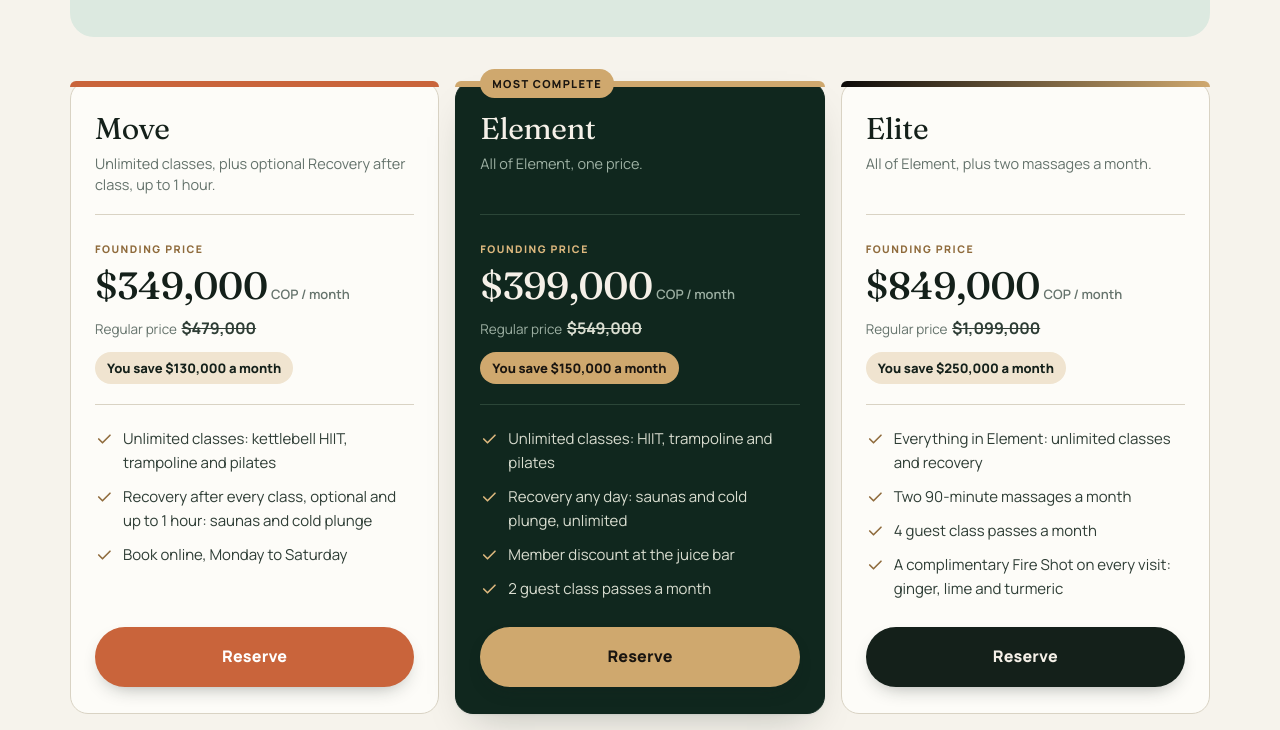
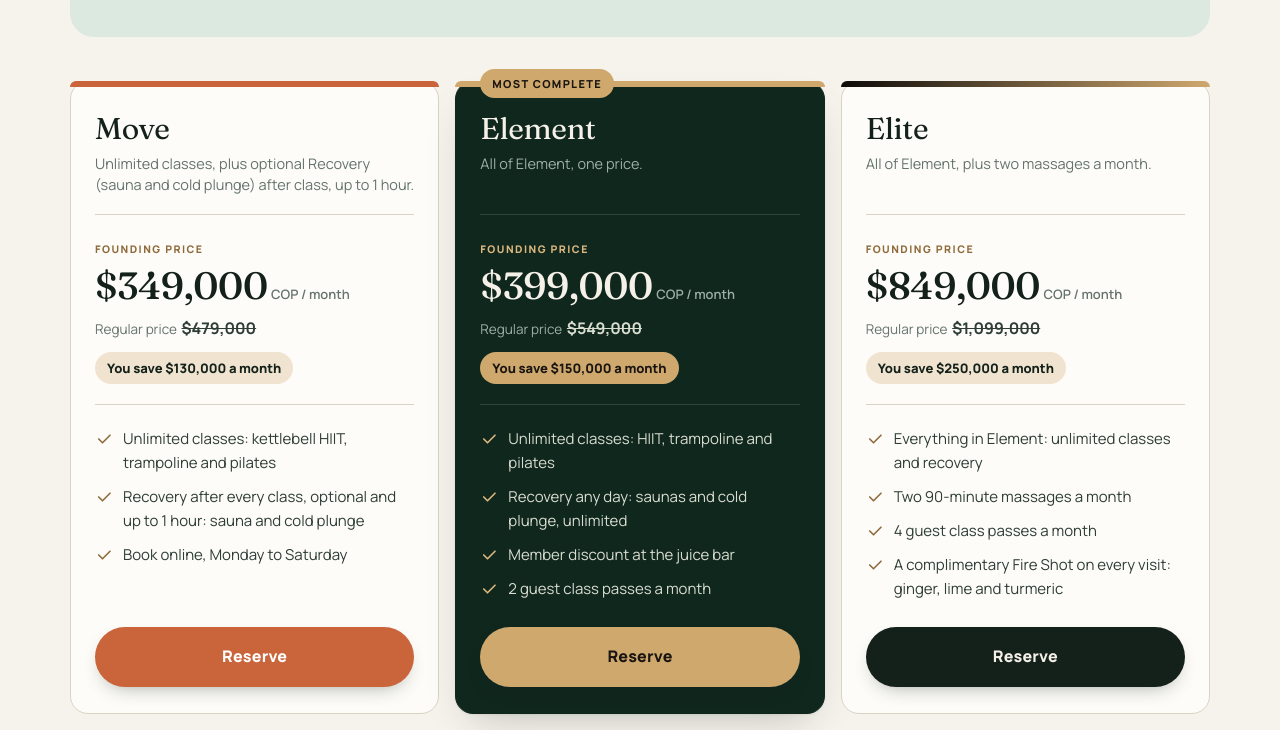
Before and after one commit to ryandundun/element-health-club, a plain HTML site: page memberships.html in a window 1280 px wide. Shown: the part 721-1451 px from the top of the page. Drawn offline with Linux system fonts and the light colour scheme.

Commit message:
Move: name the sauna and cold plunge in the optional Recovery wording
Co-Authored-By: Claude Opus 5.5 <noreply@anthropic.com>
Claude-Session: https://claude.ai/code/session_01Qw1NFsD7h4SwUNG8ia8J8n

```diff
--- a/memberships.html
+++ b/memberships.html
@@ -91,7 +91,7 @@
     <div class="plans">
       <article class="plan fade" data-plan="move">
         <h3>Move</h3>
-        <p class="sub" data-i18n="plans.move.sub">Unlimited classes, plus optional Recovery after class, up to 1 hour.</p>
+        <p class="sub" data-i18n="plans.move.sub">Unlimited classes, plus optional Recovery (sauna and cold plunge) after class, up to 1 hour.</p>
         <div class="plan-price">
           <span class="plan-found" data-i18n="plans.founding">Founding price</span>
           <p class="plan-now"><b data-i18n="plans.move.price">$349,000</b> <small data-i18n="plans.per">COP / month</small></p>
@@ -100,7 +100,7 @@
         </div>
         <ul>
           <li><svg viewBox="0 0 24 24" fill="none" stroke="currentColor" stroke-width="2.2" stroke-linecap="round" stroke-linejoin="round"><path d="m5 12 5 5L20 7"/></svg><span data-i18n="plans.move.1">Unlimited classes: kettlebell HIIT, trampoline and pilates</span></li>
-          <li><svg viewBox="0 0 24 24" fill="none" stroke="currentColor" stroke-width="2.2" stroke-linecap="round" stroke-linejoin="round"><path d="m5 12 5 5L20 7"/></svg><span data-i18n="plans.move.2">Recovery after every class, optional and up to 1 hour: saunas and cold plunge</span></li>
+          <li><svg viewBox="0 0 24 24" fill="none" stroke="currentColor" stroke-width="2.2" stroke-linecap="round" stroke-linejoin="round"><path d="m5 12 5 5L20 7"/></svg><span data-i18n="plans.move.2">Recovery after every class, optional and up to 1 hour: sauna and cold plunge</span></li>
           <li><svg viewBox="0 0 24 24" fill="none" stroke="currentColor" stroke-width="2.2" stroke-linecap="round" stroke-linejoin="round"><path d="m5 12 5 5L20 7"/></svg><span data-i18n="plans.move.3">Book online, Monday to Saturday</span></li>
         </ul>
         <a class="btn btn-primary" data-wa="wa.plan.move" href="https://wa.me/573106508588" target="_blank" rel="noopener" data-i18n="plans.cta">Reserve</a>
--- a/site.js
+++ b/site.js
@@ -124,13 +124,13 @@
       "plans.recovery.1": "Dry sauna, unlimited",
       "plans.recovery.2": "Cold plunge, unlimited",
       "plans.recovery.3": "Come any day, Monday to Saturday", "plans.recovery.4": "Made for people who train elsewhere: runners, cyclists, athletes",
-      "plans.move.sub": "Unlimited classes, plus optional Recovery after class, up to 1 hour.",
+      "plans.move.sub": "Unlimited classes, plus optional Recovery (sauna and cold plunge) after class, up to 1 hour.",
       "plans.move.price": "$349,000",
       "plans.move.was": "$479,000",
       "plans.move.save": "You save $130,000 a month",
       "wa.plan.move": "Hi, I'd like the Move membership at the founding price.",
       "plans.move.1": "Unlimited classes: kettlebell HIIT, trampoline and pilates",
-      "plans.move.2": "Recovery after every class, optional and up to 1 hour: saunas and cold plunge",
+      "plans.move.2": "Recovery after every class, optional and up to 1 hour: sauna and cold plunge",
       "plans.move.3": "Book online, Monday to Saturday",
       "plans.element.sub": "All of Element, one price.",
       "plans.element.price": "$399,000",
@@ -281,13 +281,13 @@
       "plans.recovery.1": "Sauna seco, sin límite",
       "plans.recovery.2": "Cold plunge, sin límite",
       "plans.recovery.3": "Ven cualquier día, de lunes a sábado", "plans.recovery.4": "Ideal si ya entrenas en otro lado: corredores, ciclistas, deportistas",
-      "plans.move.sub": "Clases ilimitadas, más Recovery después de clase, hasta 1 hora, si te provoca.",
+      "plans.move.sub": "Clases ilimitadas, más Recovery (sauna y cold plunge) después de clase, hasta 1 hora, si te provoca.",
       "plans.move.price": "$349.000",
       "plans.move.was": "$479.000",
       "plans.move.save": "Ahorras $130.000 al mes",
       "wa.plan.move": "Hola, quiero la membresía Move con precio fundador.",
       "plans.move.1": "Clases ilimitadas: HIIT con kettlebells, trampolín y pilates",
-      "plans.move.2": "Recovery después de cada clase, opcional y hasta 1 hora: saunas y cold plunge",
+      "plans.move.2": "Recovery después de cada clase, opcional y hasta 1 hora: sauna y cold plunge",
       "plans.move.3": "Reserva en línea, de lunes a sábado",
       "plans.element.sub": "Todo Element, un solo precio.",
       "plans.element.price": "$399.000",
```
